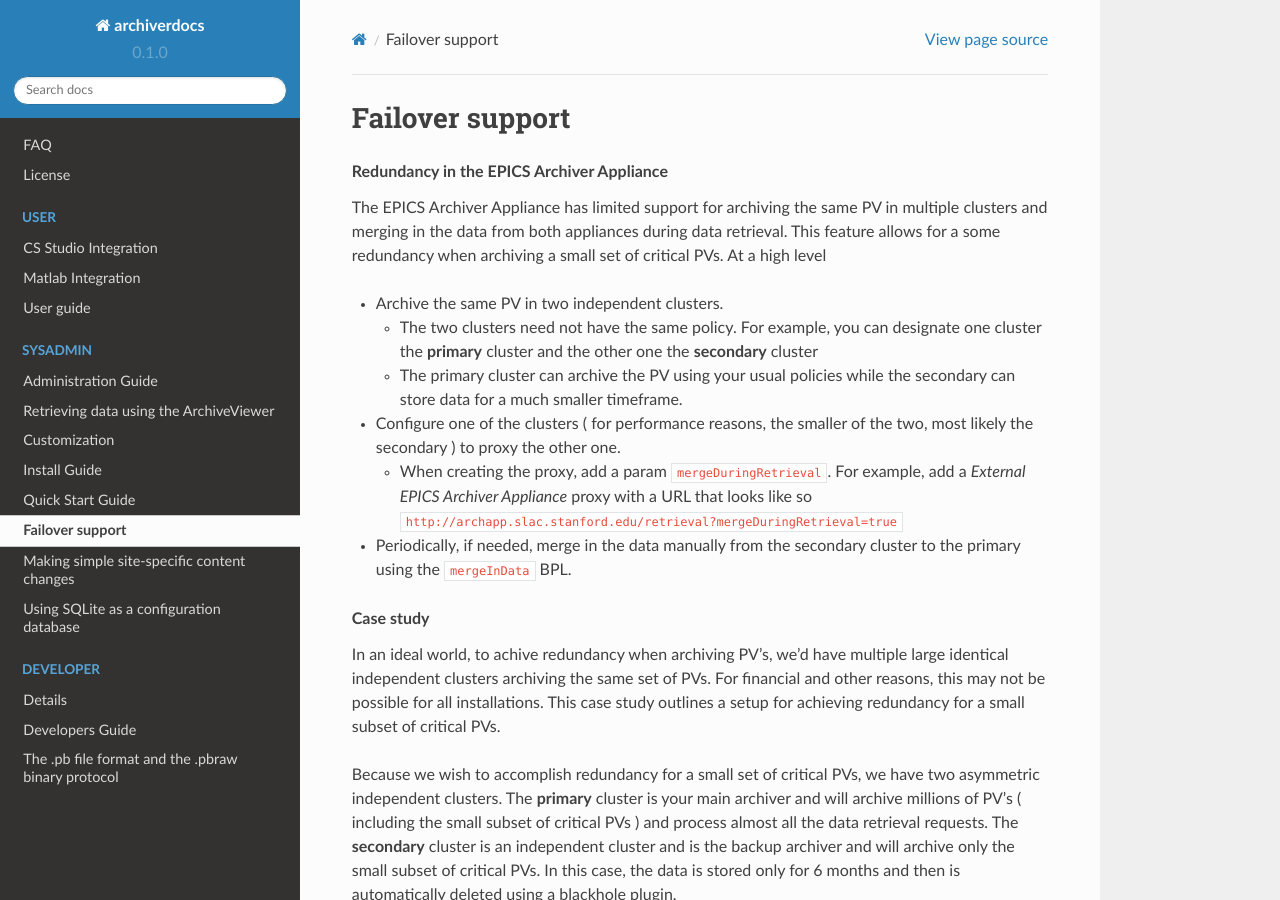
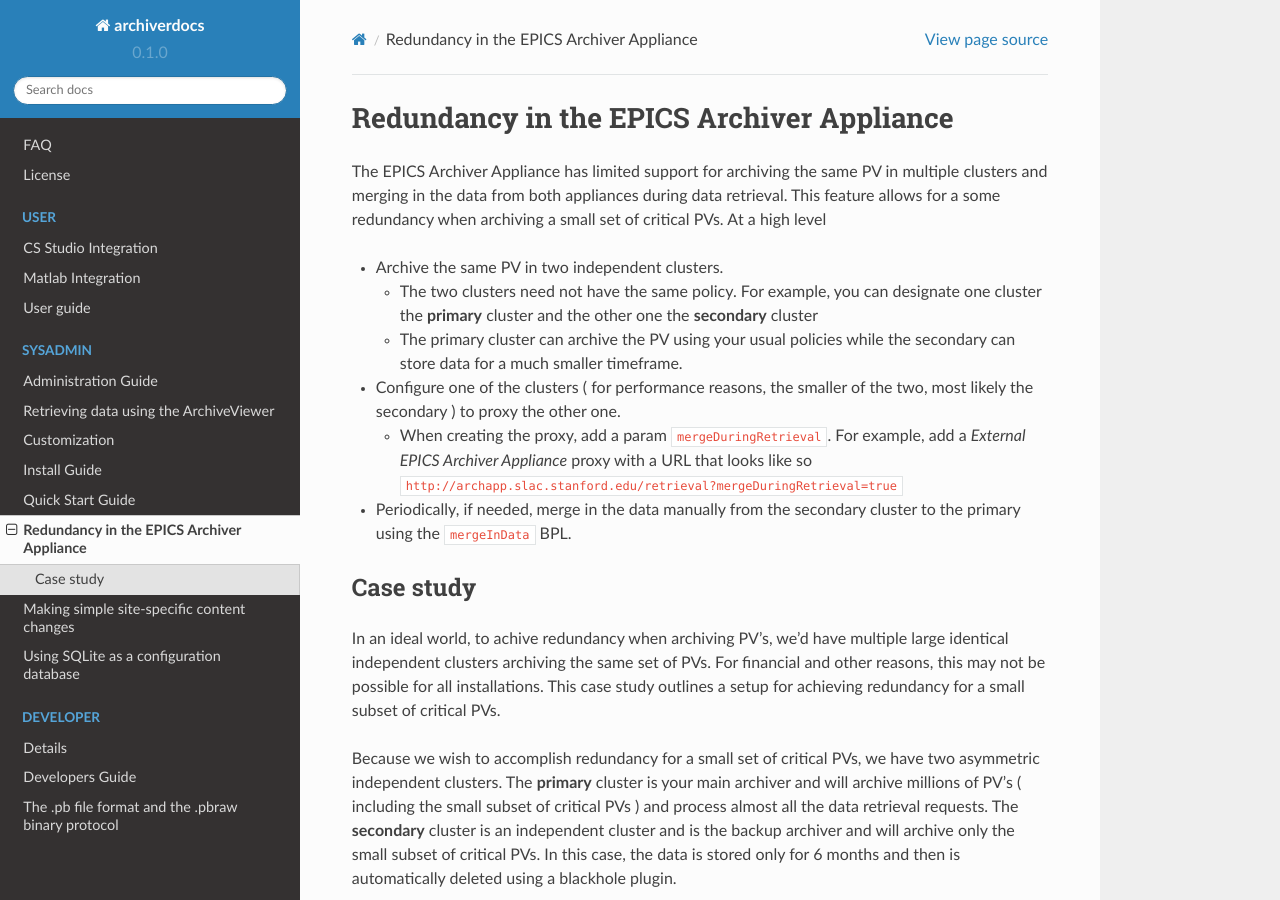
Before and after one commit to jacomago/archiver_docs_temp, a Sphinx documentation site: the page built from docs/source/sysadmin/redundancy.md, in a window 1280 px wide and 900 px high. Built offline with Sphinx 7.4.7 and the Read the Docs theme 2.0.0, drawn with Linux system fonts in a browser that asks for light colours.

Commit message:
fix redunancy

```diff
--- a/docs/source/sysadmin/redundancy.md
+++ b/docs/source/sysadmin/redundancy.md
@@ -1,31 +1,26 @@
-# Failover support
-
-
-:::: container
-::: section
-### Redundancy in the EPICS Archiver Appliance
+# Redundancy in the EPICS Archiver Appliance
 
 The EPICS Archiver Appliance has limited support for archiving the same
 PV in multiple clusters and merging in the data from both appliances
 during data retrieval. This feature allows for a some redundancy when
 archiving a small set of critical PVs. At a high level
 
--   Archive the same PV in two independent clusters.
-    -   The two clusters need not have the same policy. For example, you
+- Archive the same PV in two independent clusters.
+  - The two clusters need not have the same policy. For example, you
         can designate one cluster the **primary** cluster and the other
         one the **secondary** cluster
-    -   The primary cluster can archive the PV using your usual policies
+  - The primary cluster can archive the PV using your usual policies
         while the secondary can store data for a much smaller timeframe.
--   Configure one of the clusters ( for performance reasons, the smaller
+- Configure one of the clusters ( for performance reasons, the smaller
     of the two, most likely the secondary ) to proxy the other one.
-    -   When creating the proxy, add a param `mergeDuringRetrieval`. For
+  - When creating the proxy, add a param `mergeDuringRetrieval`. For
         example, add a *External EPICS Archiver Appliance* proxy with a
         URL that looks like so
         `http://archapp.slac.stanford.edu/retrieval?mergeDuringRetrieval=true`
--   Periodically, if needed, merge in the data manually from the
+- Periodically, if needed, merge in the data manually from the
     secondary cluster to the primary using the `mergeInData` BPL.
 
-#### Case study
+## Case study
 
 In an ideal world, to achive redundancy when archiving PV\'s, we\'d have
 multiple large identical independent clusters archiving the same set of
@@ -60,5 +55,3 @@ cluster to the **primary** cluster using the `mergeInData` BPL. This
 requires data the PV to be paused in the **primary** cluster while the
 merge is happening. The `mergeInData` picks up all data from the
 **secondary** cluster and merges it into the **primary** cluster.
-:::
-::::
```
